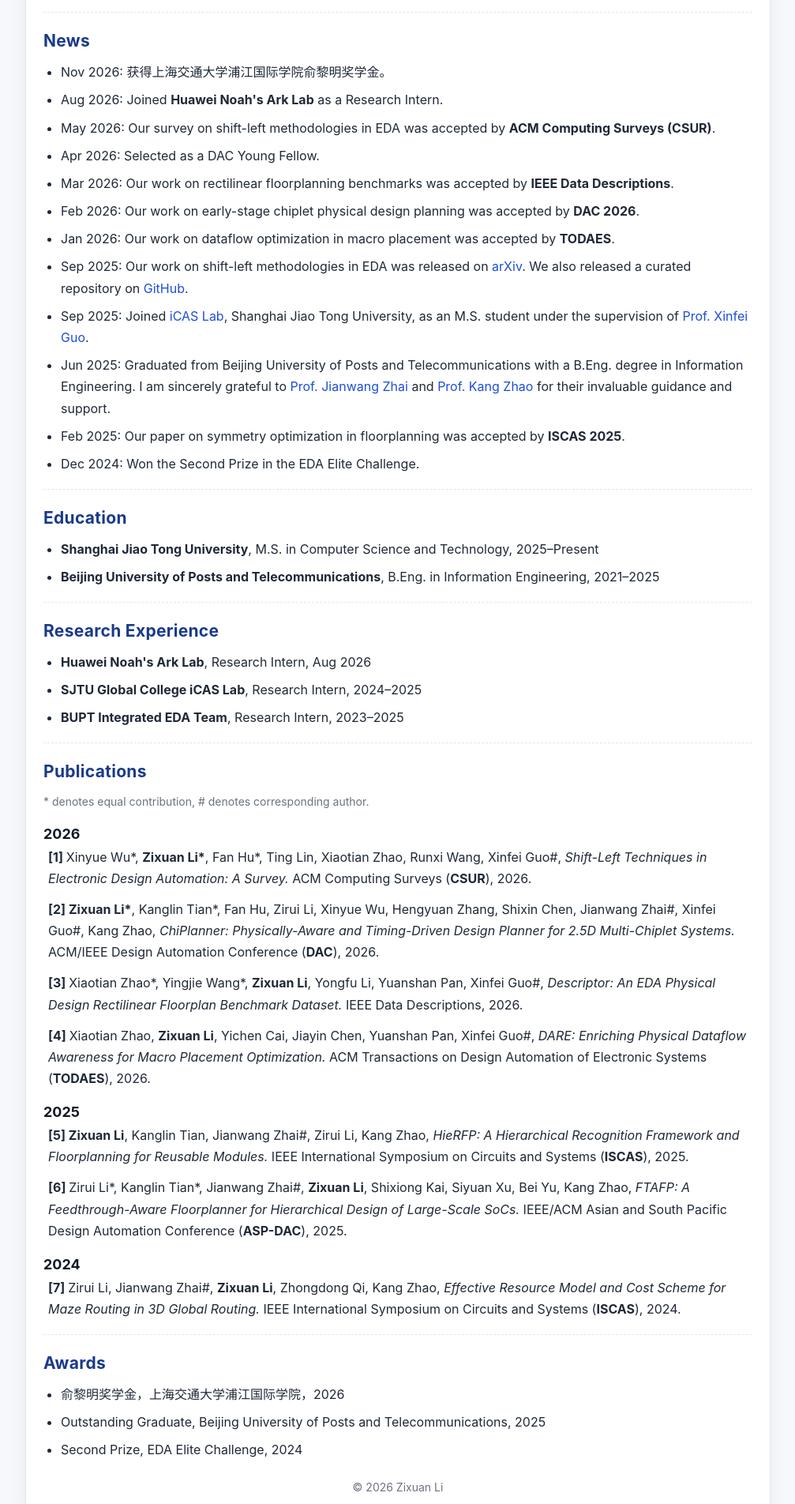
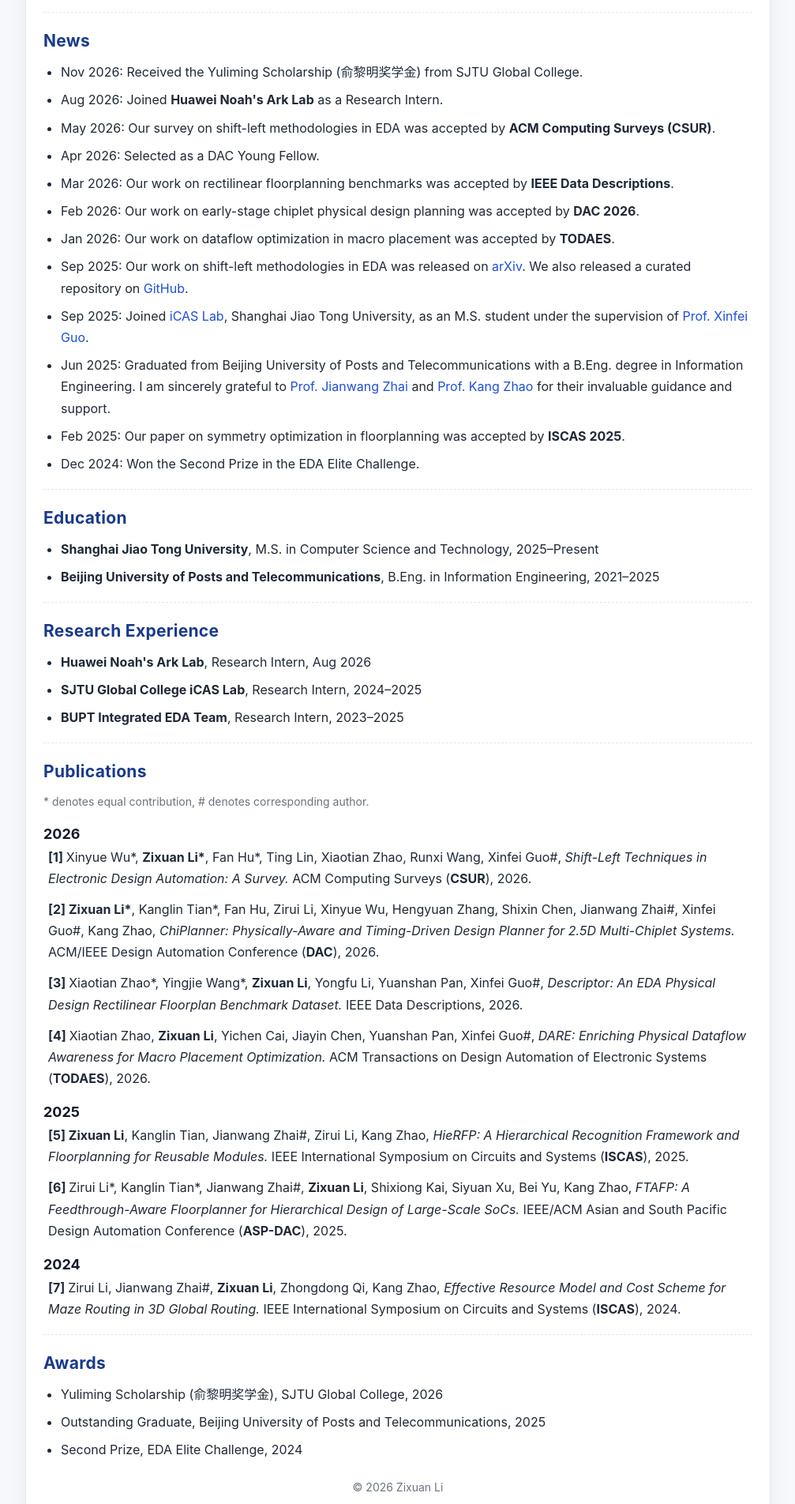
Before and after one commit to zixuanli136/zixuanli136.github.io, a plain HTML site: page index.html in a window 1280 px wide. Shown: the part 548-2452 px from the top of the page at 79% size, without its empty margins (136-1143 px from the left). Drawn offline with Linux system fonts and the light colour scheme.

Commit message:
Use English wording for Yuliming Scholarship

```diff
--- a/index.html
+++ b/index.html
@@ -244,7 +244,7 @@ li { margin-bottom: 8px; }
       <section class="section" id="news">
         <h2>News</h2>
         <ul>
-          <li>Nov 2026: 获得上海交通大学浦江国际学院俞黎明奖学金。</li>
+          <li>Nov 2026: Received the Yuliming Scholarship (俞黎明奖学金) from SJTU Global College.</li>
           <li>Aug 2026: Joined <strong>Huawei Noah's Ark Lab</strong> as a Research Intern.</li>
           <li>May 2026: Our survey on shift-left methodologies in EDA was accepted by <strong>ACM Computing Surveys (CSUR)</strong>.</li>
           <li>Apr 2026: Selected as a DAC Young Fellow.</li>
@@ -353,7 +353,7 @@ li { margin-bottom: 8px; }
       <section class="section" id="awards">
         <h2>Awards</h2>
         <ul>
-          <li>俞黎明奖学金，上海交通大学浦江国际学院，2026</li>
+          <li>Yuliming Scholarship (俞黎明奖学金), SJTU Global College, 2026</li>
           <li>Outstanding Graduate, Beijing University of Posts and Telecommunications, 2025</li>
           <li>Second Prize, EDA Elite Challenge, 2024</li>
         </ul>
```
